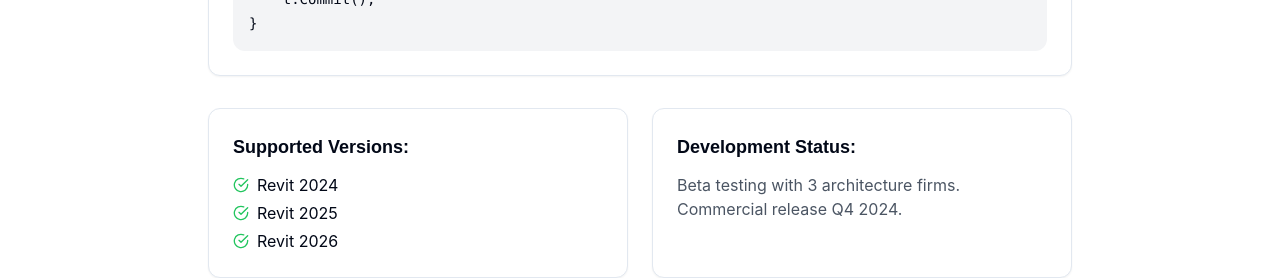
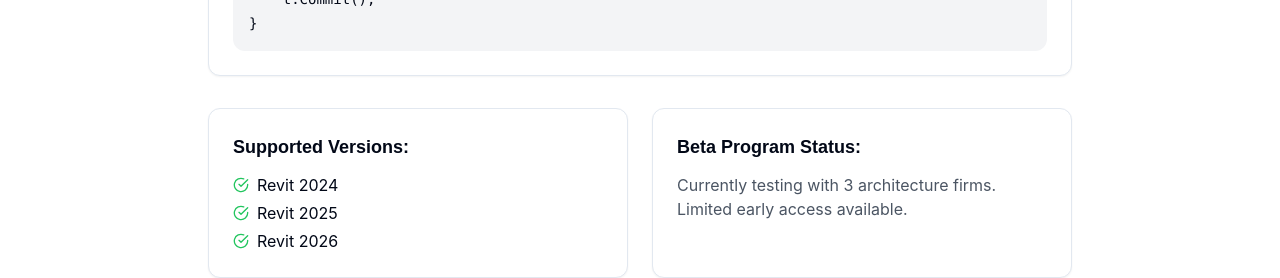
Before and after one commit to WeberG619/bimopsstudio, a Next.js app: page /technical in a window 1280 px wide. Shown: the part 960-1238 px from the top of the page. Built offline with nearby package versions, Linux system fonts and the light colour scheme.

Commit message:
fix: update technical page beta status and remove Q4 2024 date
- Change 'Development Status' to 'Beta Program Status'
- Remove incorrect 'Commercial release Q4 2024' reference
- Update to 'Currently testing with 3 architecture firms. Limited early access available.'

```diff
--- a/pages/technical.tsx
+++ b/pages/technical.tsx
@@ -100,9 +100,9 @@ using (Transaction t = new Transaction(doc, "Create Sheets"))
 
               <Card>
                 <CardContent className="pt-6">
-                  <h3 className="text-lg font-semibold mb-3">Development Status:</h3>
+                  <h3 className="text-lg font-semibold mb-3">Beta Program Status:</h3>
                   <p className="text-gray-600 dark:text-gray-300">
-                    Beta testing with 3 architecture firms. Commercial release Q4 2024.
+                    Currently testing with 3 architecture firms. Limited early access available.
                   </p>
                 </CardContent>
               </Card>
```
